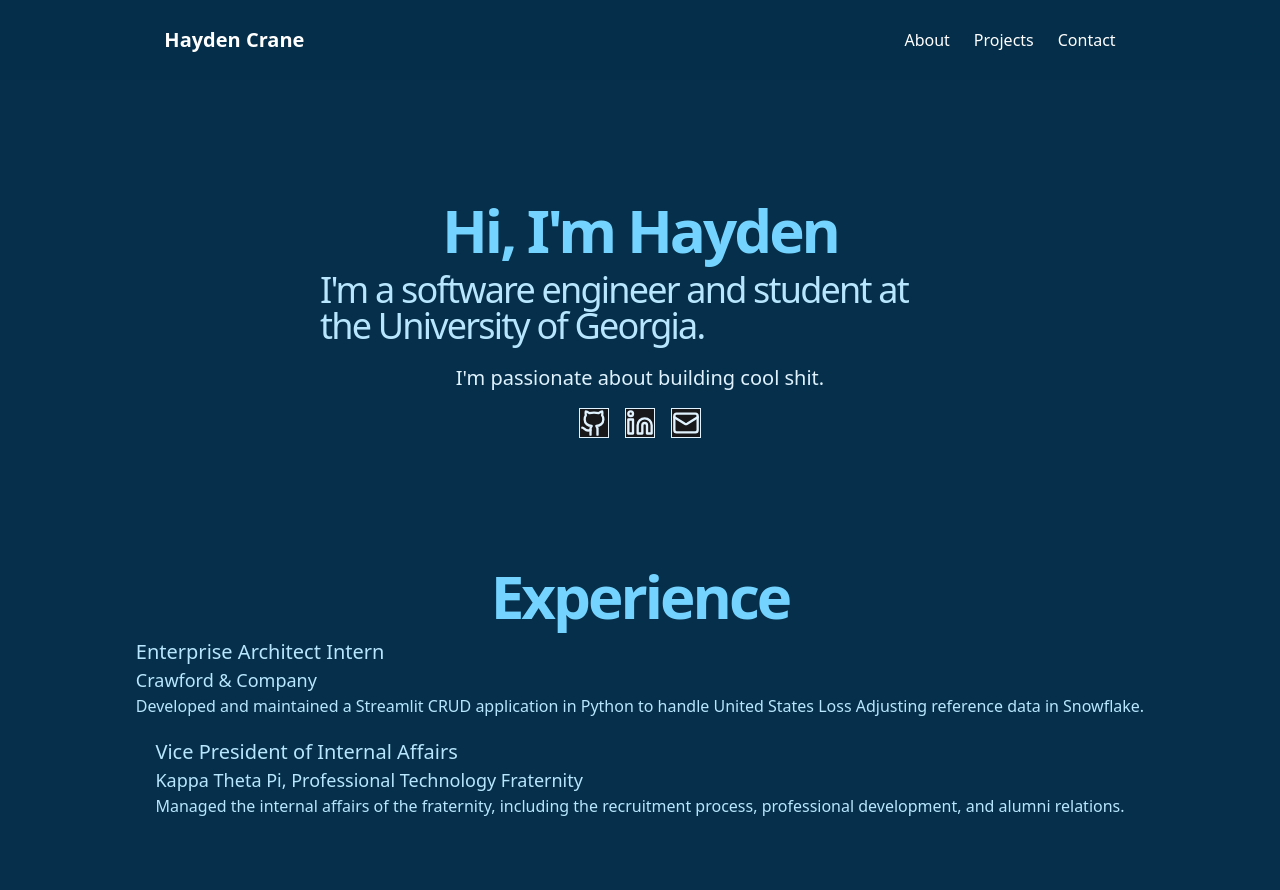
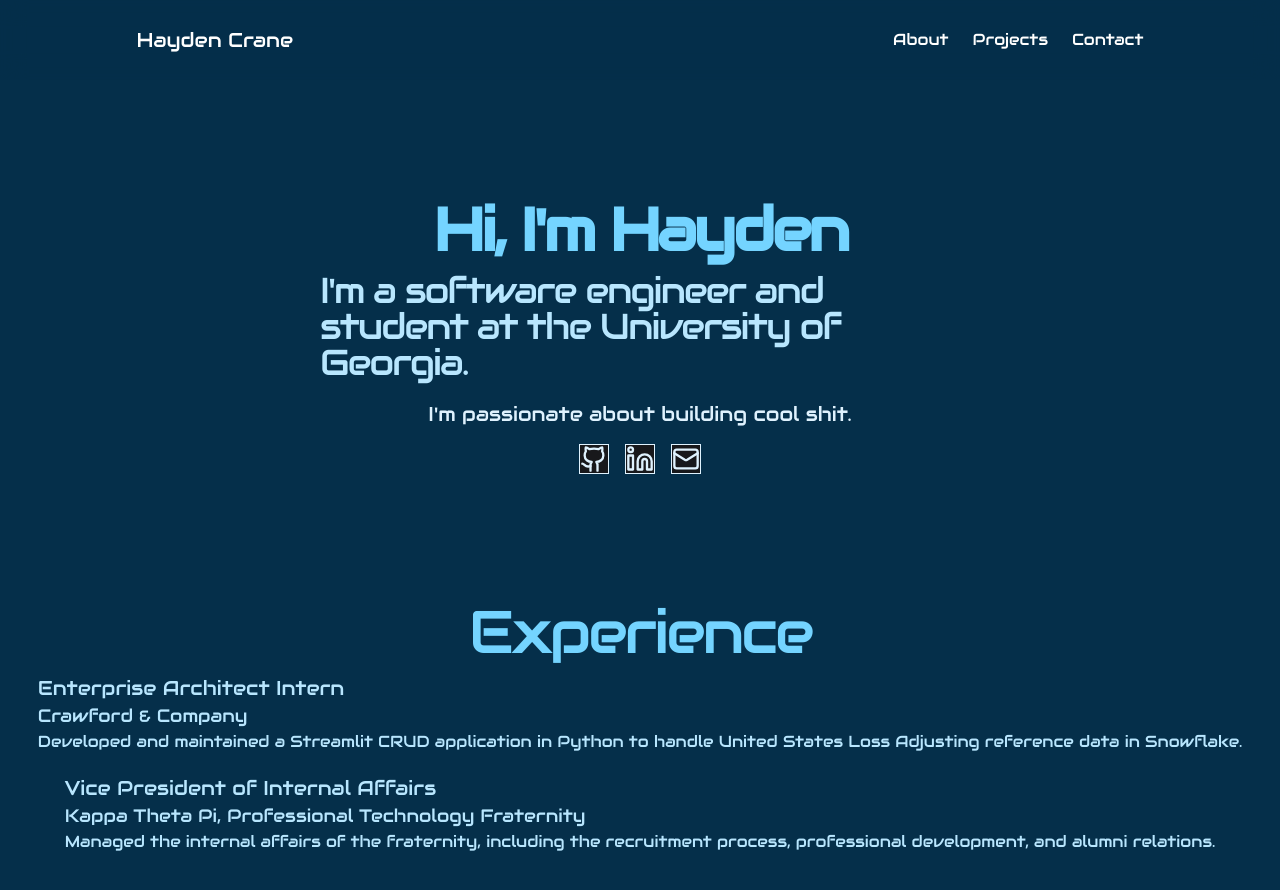
Before and after one commit to haydencrane28/haydencrane28.github.io, a SvelteKit app: page / in a window 1280 px wide. Shown: the top 890 px of the page. Built offline with nearby package versions, Linux system fonts and the light colour scheme.

Commit message:
changed font and name hover effect

```diff
--- a/package.json
+++ b/package.json
@@ -42,6 +42,7 @@
 		"vitest": "^3.0.0"
 	},
 	"dependencies": {
+		"@fontsource/audiowide": "^5.1.1",
 		"@fortawesome/free-brands-svg-icons": "^6.7.2",
 		"@fortawesome/svelte-fontawesome": "^0.2.3",
 		"@sveltejs/adapter-static": "^3.0.8",
--- a/src/components/experience.svelte
+++ b/src/components/experience.svelte
@@ -13,8 +13,8 @@
     ]
 </script>
 
-<div class="bg-sky-950 text-sky-200 flex flex-col items-center py-12 md:py-24 lg:py-32">
-    <h1 class="text-sky-300 mb-3 text-3xl font-bold tracking-tighter sm:text-4xl md:text-5xl lg:text-6xl/none">Experience</h1>
+<div class="custom-font bg-sky-950 text-sky-200 flex flex-col items-center py-12 md:py-24 lg:py-32">
+    <h1 class="custom-font text-sky-300 mb-3 text-3xl tracking-tighter sm:text-4xl md:text-5xl lg:text-6xl/none">Experience</h1>
     {#each experiences as experience}
         <div class="items-left mb-5">
             <h2 class="text-xl">{experience.title}</h2>
@@ -23,3 +23,9 @@
         </div>
     {/each}
 </div>
+
+<style>
+    .custom-font {
+        font-family: 'Audiowide', sans-serif;
+    }
+</style>
--- a/src/components/intro.svelte
+++ b/src/components/intro.svelte
@@ -4,8 +4,9 @@
 
 <main class="bg-sky-950 flex flex-col items-center justify-center w-full mx-auto pt-40">
     <div class="mt-10 flex flex-col items-center justify-center w-1/2 relative">
-        <h1 class="text-sky-300 mb-3 text-3xl font-bold tracking-tighter sm:text-4xl md:text-5xl lg:text-6xl/none">
-            Hi, I'm Hayden
+        <h1 class="text-sky-300 mb-3 text-3xl font-bold tracking-tighter sm:text-4xl md:text-5xl lg:text-6xl/none relative group">
+            Hi, I'm <span class="relative inline-block transition-opacity duration-300 group-hover:opacity-0">Hayden</span>
+            <span class="absolute sm:left-28 md:left-35 lg:left-45 opacity-0 transition-opacity duration-300 group-hover:opacity-100">nedyah</span>
         </h1>
         <p class="text-sky-200 mb-5 text-3xl font-medium tracking-tighter sm:text-2xl md:text-4xl lg:text-4xl/none">
             I'm a software engineer and student at the University of Georgia.
--- a/src/components/navbar.svelte
+++ b/src/components/navbar.svelte
@@ -1,5 +1,6 @@
  <script lang="ts">
     import { Navigation2Icon } from 'lucide-svelte';
+    import "@fontsource/audiowide";
     //import Logo from '/lib/portfolio-brandmark.png';
  </script>
 
@@ -7,7 +8,7 @@
     <div class="h-20 bg-sky-950/50 backdrop-blur-md flex z-50 items-center justify-center lg:space-x-150 sm:space-x-55 px-2 sm:px-4 py-1 fixed w-full top-0 start-0">
         <a href="/" class="flex">
             <!--<img src={Logo} class="me-3 h-20" alt="Logo" />-->
-            <span class="self-center whitespace-nowrap text-xl font-bold text-white">Hayden Crane</span>
+            <span class="self-center whitespace-nowrap text-xl text-white">Hayden Crane</span>
         </a>
         <div class="flex items-center space-x-6 font-medium text-white " >
             <a href="#about" class="hover:text-cyan-300">About</a>
--- a/src/routes/+page.svelte
+++ b/src/routes/+page.svelte
@@ -8,7 +8,7 @@
     import Contact from "../components/contact.svelte";
 </script>
 
-<div>
+<div class="custom-font">
     <Navbar />
     <Intro />
     <section id="about">
@@ -23,3 +23,9 @@
     </section>
     <Footer />
 </div>
+
+<style>
+    .custom-font {
+        font-family: 'Audiowide', sans-serif;
+    }
+</style>
```
Also changed, not shown: src/app.css (line endings or trailing spaces), 1 other file (tests, documents, lock files or other folders).
